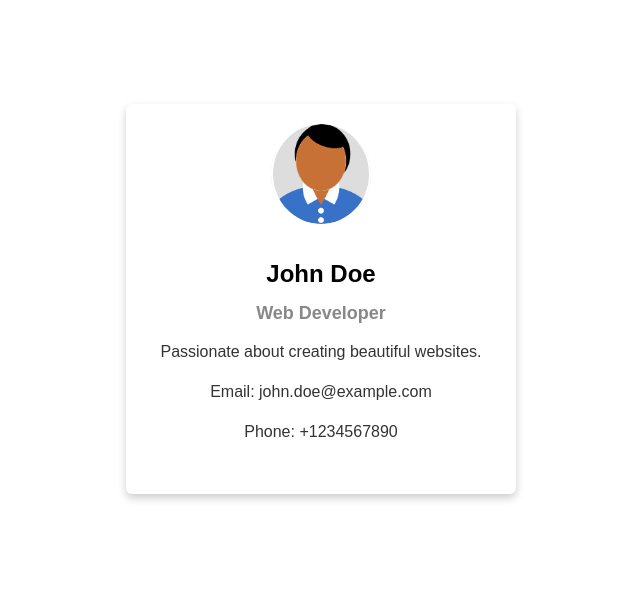
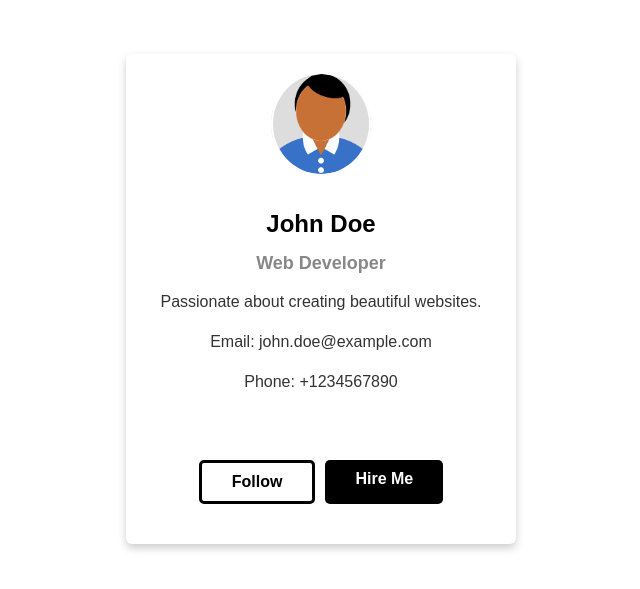
Before and after one commit to faysal-ahmed-palash/ostad_1, a plain HTML site: page profile_card/index.html in a window 1280 px wide. Shown: the part 101-690 px from the top of the page, without its empty margins (319-959 px from the left). Drawn offline with Linux system fonts and the light colour scheme.

Commit message:
April-2_v1

```diff
--- a/profile_card/index.html
+++ b/profile_card/index.html
@@ -18,6 +18,10 @@
             <p>Email: john.doe@example.com</p>
             <p>Phone: +1234567890</p>
         </div>
+        <div class="button-container">
+            <a href="#" class="follow-button">Follow</a>
+            <a href="#" class="hire-me-button">Hire Me</a>
+          </div>
     </div>
 </body>
 </html>
--- a/profile_card/style.css
+++ b/profile_card/style.css
@@ -11,7 +11,7 @@ body {
 
 .card {
     width: 350px;
-    height: 350px;
+    height: 450px;
     background-color: #fff;
     border-radius: 6px;
     box-shadow: 0 4px 8px 0 rgba(0, 0, 0, 0.2);
@@ -71,3 +71,33 @@ body {
     line-height: 1.5;
     color: #333;
 }
+
+
+.button-container {
+    display: flex;
+    justify-content: space-around;
+    margin: 20px;
+  }
+
+  .follow-button,
+  .hire-me-button {
+    padding: 10px 30px;
+    border: none;
+    border-radius: 5px;
+    font-weight: bold;
+    cursor: pointer;
+    text-decoration: none;
+  }
+
+  .follow-button {
+    background-color: #ffff; /* Blue for Follow button */
+    color: rgb(0, 0, 0);
+    border: #000000 solid;
+margin-right: 5px;
+  }
+
+  .hire-me-button {
+    background-color: #000000; /* Green for Hire Me button */
+    color: white;
+    margin-left: 5px;
+  }
```
Also changed, not shown: bank_app/bank.js (added, +58 -0 lines), calculator/index.html (+1 -1 lines), calculator/script.js (+9 -1 lines).
